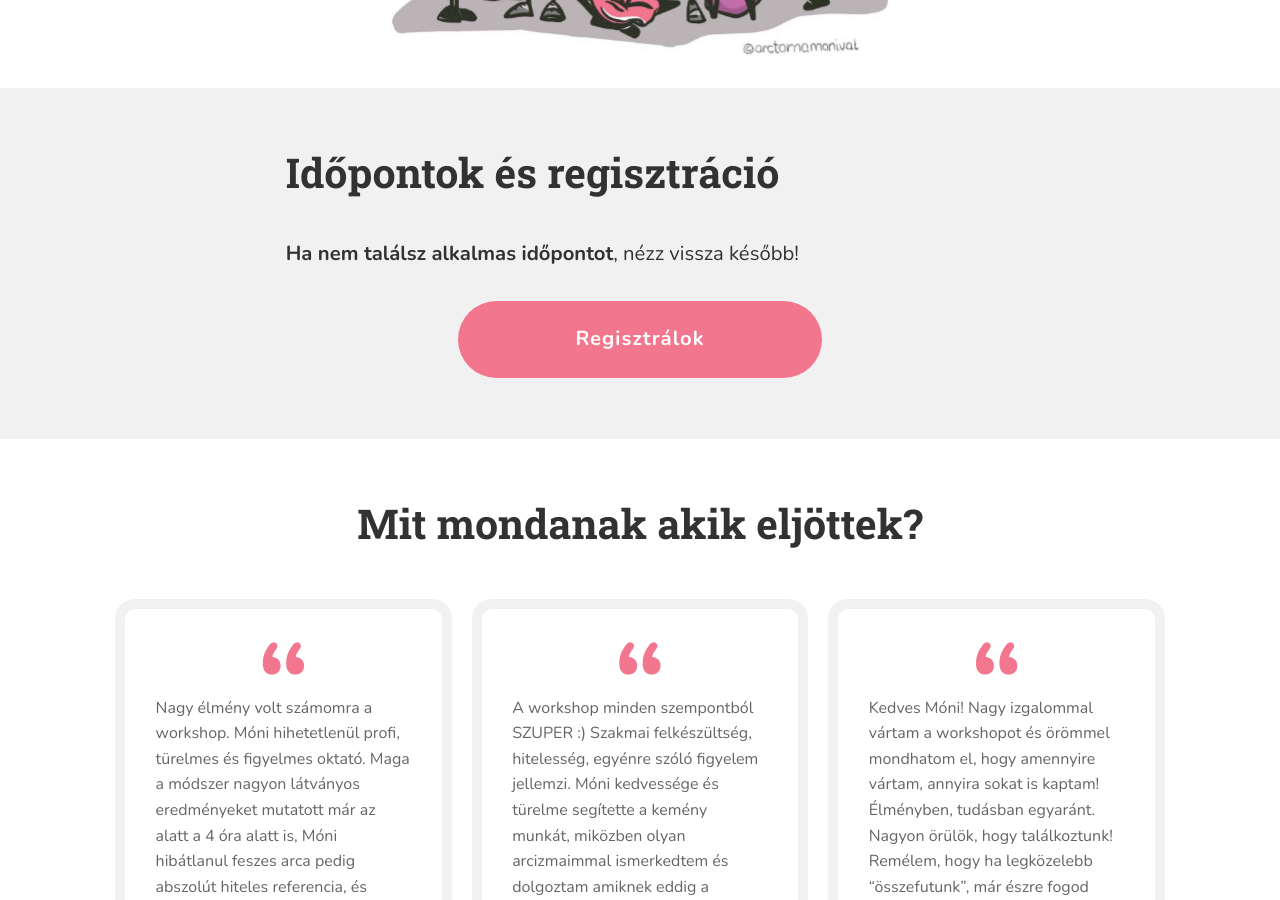
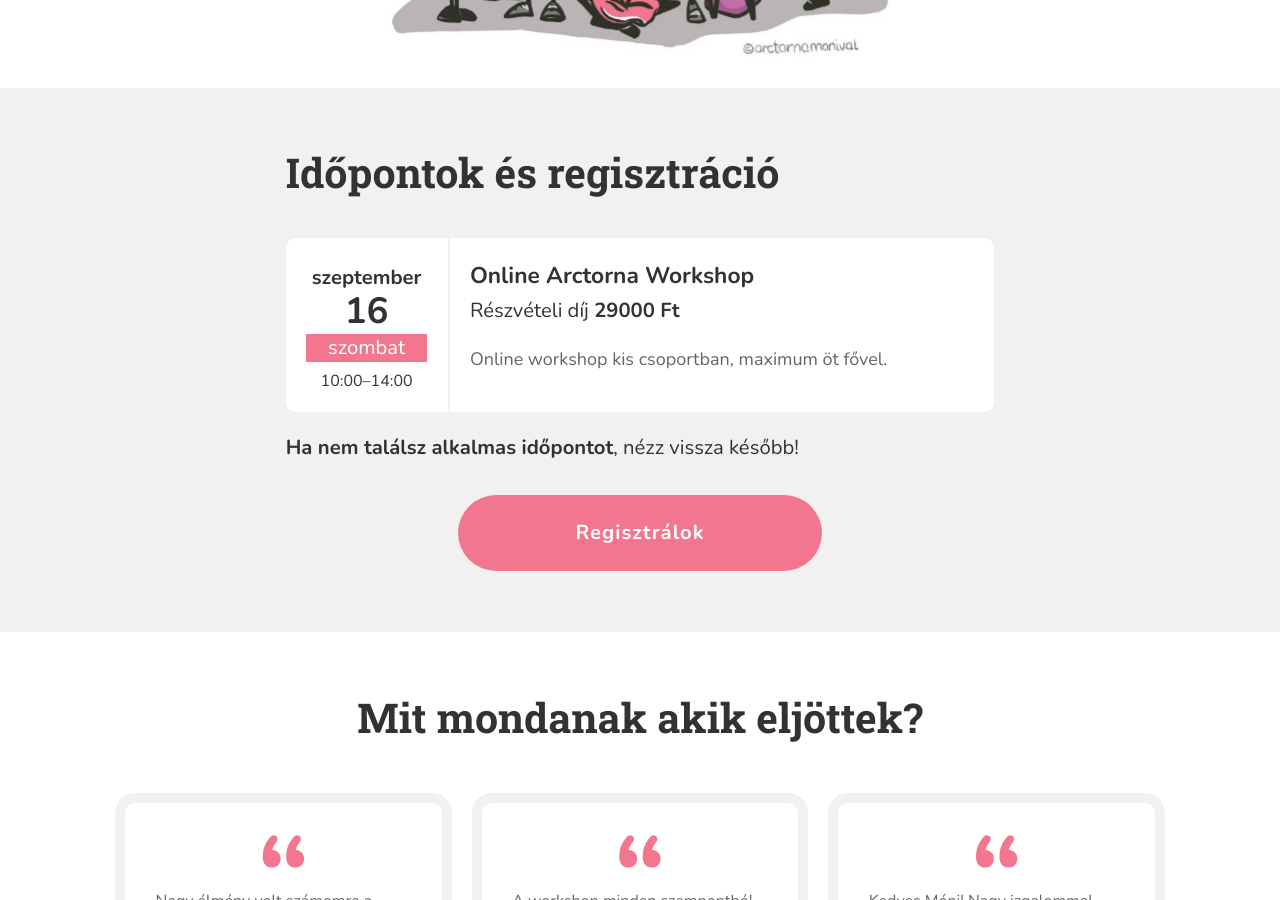
Before and after one commit to monikamudra/arctorna, a Jekyll site: the page built from workshop.md, in a window 1280 px wide and 900 px high, scrolled down 1768 px. Built offline with Jekyll 4.4.1, drawn with Linux system fonts in a browser that asks for light colours.

Commit message:
Update workshop.yaml

```diff
--- a/_data/workshop.yaml
+++ b/_data/workshop.yaml
@@ -38,7 +38,7 @@ events:
     price: 29000
     full: true
 
-  - date: 2023-7-29-T10:00
+  - date: 2023-9-16-T10:00
     start: "10:00"
     end: "14:00"
     title: Online Arctorna Workshop
```
